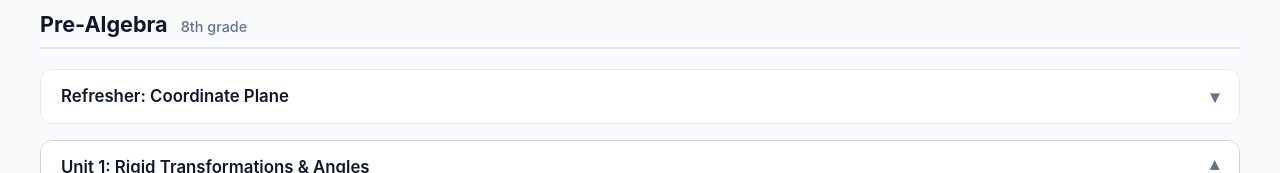
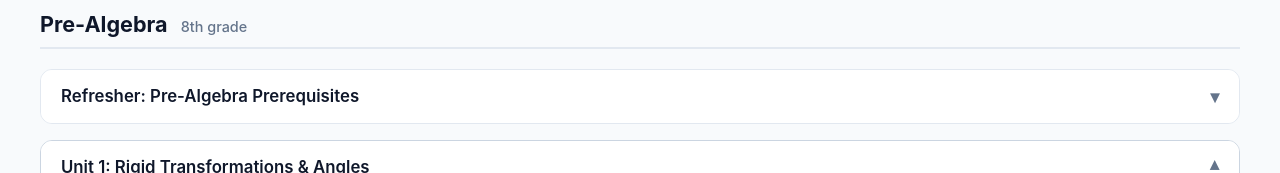
Before and after one commit to ahudson-oss/preppoint, a plain HTML site: page index.html in a window 1280 px wide. Shown: the part 217-390 px from the top of the page. Drawn offline with Linux system fonts and the light colour scheme.

Commit message:
Update refresher summary title in index.html

```diff
--- a/index.html
+++ b/index.html
@@ -276,7 +276,7 @@
 
           <!-- Refresher -->
       <details class="unit-accordion">
-        <summary>Refresher: Coordinate Plane</summary>
+        <summary>Refresher: Pre-Algebra Prerequisites</summary>
         <div class="unit-content">
           <div class="grid">
 
```
